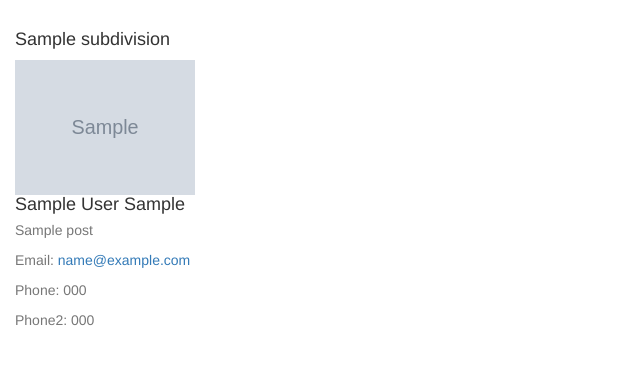
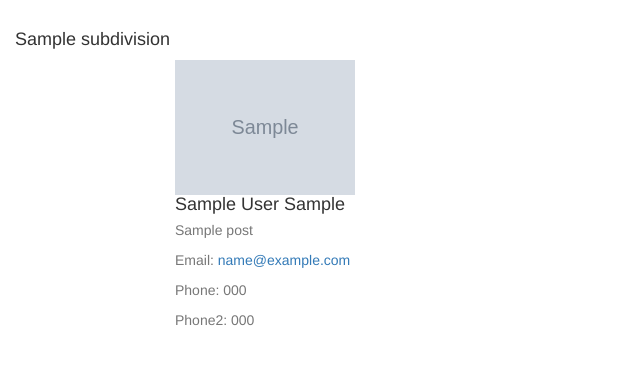
Before and after one commit to andreevskya/interactivemap, a Django app: page /subdivision/1 in a window 1280 px wide. Shown: the part 52-417 px from the top of the page, without its empty margins (0-640 px from the left). Run offline with Django 3.2, Linux system fonts and the light colour scheme; tables that the repository leaves empty hold one stand-in row (values such as "Sample post"); grey boxes marked "Sample" are stand-in pictures; some libraries are stand-ins or nearby versions.

Commit message:
[Feature] Tiled 3x template for subdivion's employees

```diff
--- a/board/interactivemap/templates/interactivemap/subdivision.html
+++ b/board/interactivemap/templates/interactivemap/subdivision.html
@@ -9,8 +9,11 @@
 {% block body %}
 <div class="container-fluid" id="content">
 	<h4>{{ sd.title }}</h4>
+	{% for employee in sd.subdivision_employees.all %}
+	{% if forloop.counter|add:2|divisibleby:3 != 0 %}
 		<div class="row">
-		{% for employee in sd.subdivision_employees.all %}
+		<div class="col-md-1" style="width: 12.499999995%"></div>
+	{% endif %}
 			<div class="col-md-3">
 				<div class="media">
 			  		<div class="media-top media-middle">
@@ -37,7 +40,14 @@
 			  		</div>
 				</div>
 			</div>
+	{% if forloop.counter|divisibleby:3 > 0 %}
+		<div class="col-md-1" style="width: 12.499999995%"></div>
+		</div>
+	{% endif %}
 	{% endfor %}
+	{% if sd.subdivision_employees.all|length|divisibleby:3 > 0 %}
+		<div class="col-md-1" style="width: 12.499999995%"></div>
 		</div>
+	{% endif %}
 </div>
 {% endblock %}
```
Lines whose indentation alone changed are shown as unchanged.
